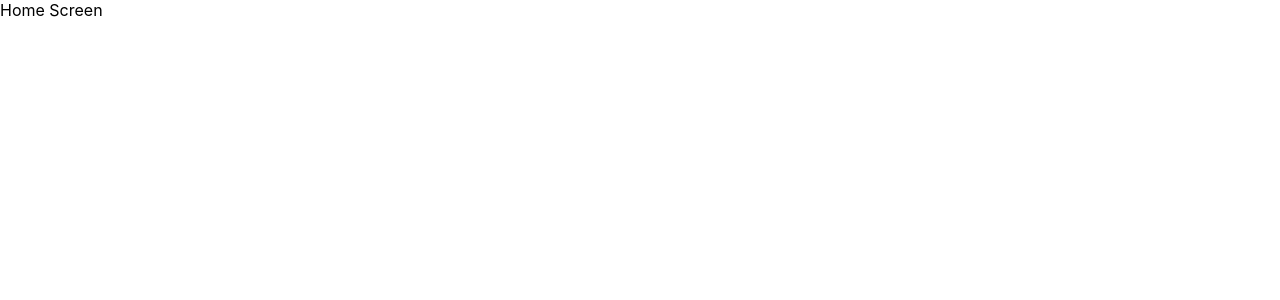
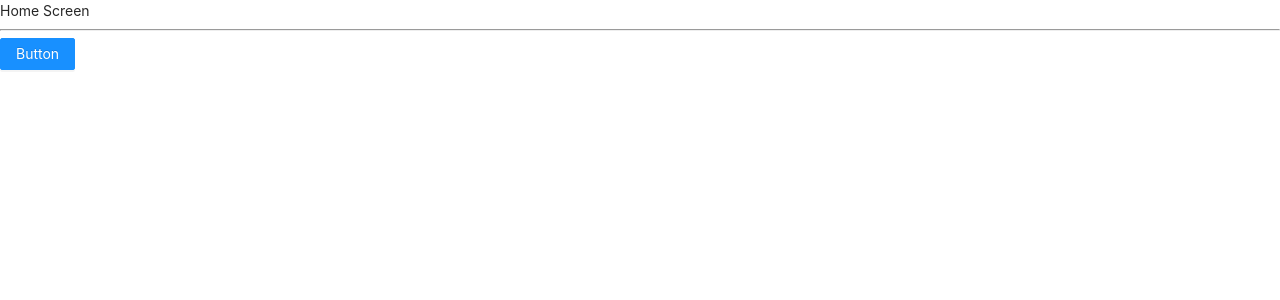
Before and after one commit to ittroller/clone__ts_react, a React (Create React App) app: page / in a window 1280 px wide. Shown: the top 300 px of the page. Built offline with nearby package versions, Linux system fonts and the light colour scheme.

Commit message:
react-app-rewired

```diff
--- /dev/null
+++ b/config-overrides.js
@@ -0,0 +1,18 @@
+const { override, fixBabelImports } = require('customize-cra');
+const addLessLoader = require('customize-cra-less-loader');
+
+module.exports = override(
+  fixBabelImports('import', {
+    libraryName: 'antd',
+    libraryDirectory: 'es',
+    style: true, // change importing css to less
+  }),
+  addLessLoader({
+    lessLoaderOptions: {
+      lessOptions: {
+        javascriptEnabled: true,
+        modifyVars: {},
+      },
+    },
+  }),
+);
--- a/src/App.css
+++ /dev/null
@@ -1,3 +0,0 @@
-.App {
-  background-color: #ffffff;
-}
--- /dev/null
+++ b/src/App.less
@@ -0,0 +1,6 @@
+@import '~antd/es/style/themes/default.less';
+@import '~antd/dist/antd.less';
+
+.App {
+  background-color: #ffffff;
+}
--- a/src/App.tsx
+++ b/src/App.tsx
@@ -1,6 +1,6 @@
 import { HomeScreen } from './screens/publicScreens';
 
-import './App.css';
+import './App.less';
 
 function App() {
   return (
--- a/src/index.css
+++ /dev/null
@@ -1,13 +0,0 @@
-body {
-  margin: 0;
-  font-family: -apple-system, BlinkMacSystemFont, 'Segoe UI', 'Roboto', 'Oxygen',
-    'Ubuntu', 'Cantarell', 'Fira Sans', 'Droid Sans', 'Helvetica Neue',
-    sans-serif;
-  -webkit-font-smoothing: antialiased;
-  -moz-osx-font-smoothing: grayscale;
-}
-
-code {
-  font-family: source-code-pro, Menlo, Monaco, Consolas, 'Courier New',
-    monospace;
-}
--- /dev/null
+++ b/src/index.less
@@ -0,0 +1,13 @@
+@import '~antd/dist/antd.less';
+
+body {
+  margin: 0;
+  font-family: -apple-system, BlinkMacSystemFont, 'Segoe UI', 'Roboto', 'Oxygen', 'Ubuntu', 'Cantarell', 'Fira Sans',
+    'Droid Sans', 'Helvetica Neue', sans-serif;
+  -webkit-font-smoothing: antialiased;
+  -moz-osx-font-smoothing: grayscale;
+}
+
+code {
+  font-family: source-code-pro, Menlo, Monaco, Consolas, 'Courier New', monospace;
+}
--- a/src/react-app-env.d.ts
+++ b/src/react-app-env.d.ts
@@ -1 +1,5 @@
 /// <reference types="react-scripts" />
+declare module '*.module.less' {
+  const classes: { [key: string]: string };
+  export default classes;
+}
--- a/src/screens/publicScreens/home/HomeScreen.tsx
+++ b/src/screens/publicScreens/home/HomeScreen.tsx
@@ -1,3 +1,11 @@
+import { Button } from 'antd';
+
 export default function HomeScreen() {
-  return <>Home Screen</>;
+  return (
+    <>
+      Home Screen
+      <hr />
+      <Button type="primary">Button</Button>
+    </>
+  );
 }
```
Also changed, not shown: package.json (+13 -4 lines), src/index.tsx (+3 -5 lines), 1 other file (tests, documents, lock files or other folders).
